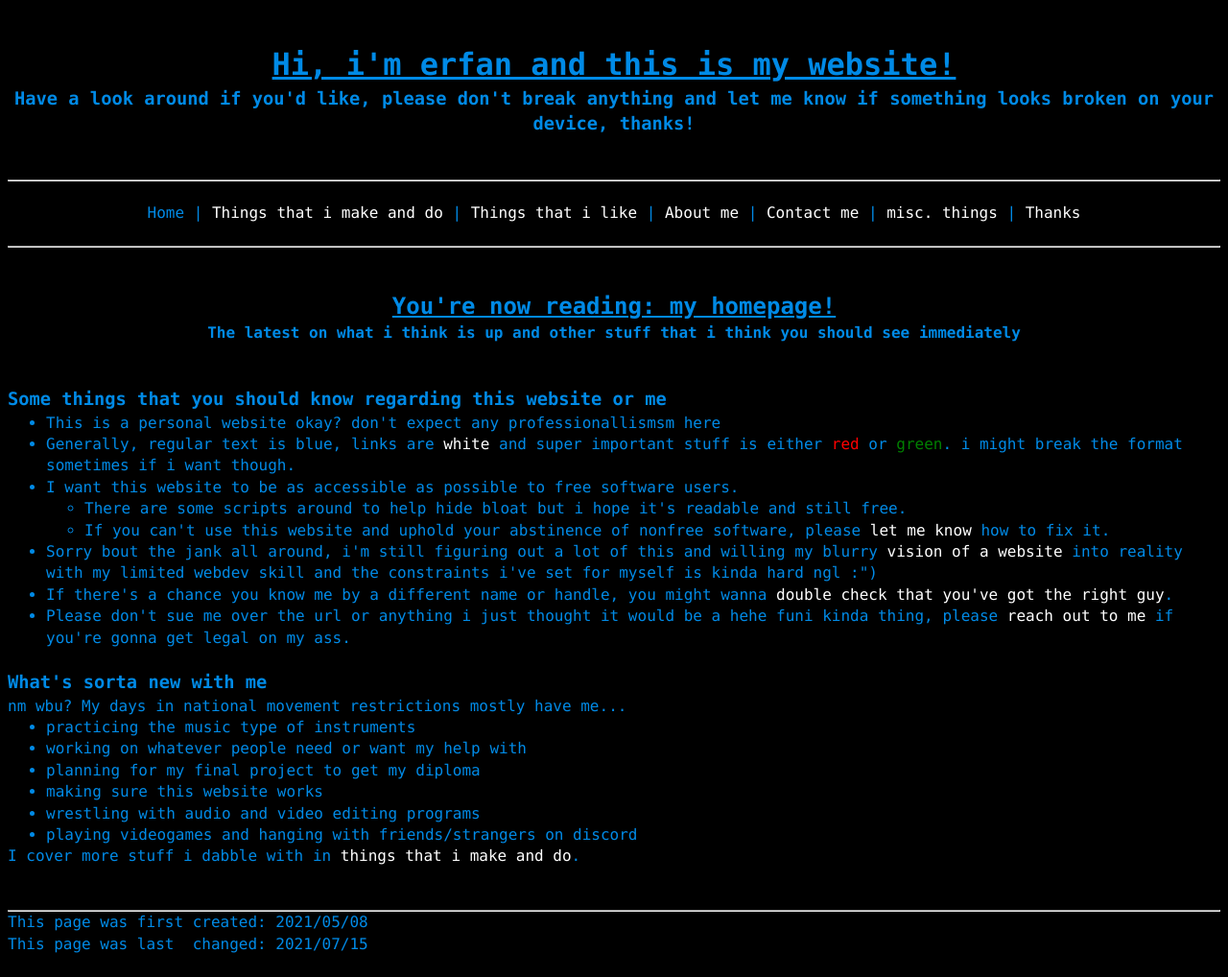
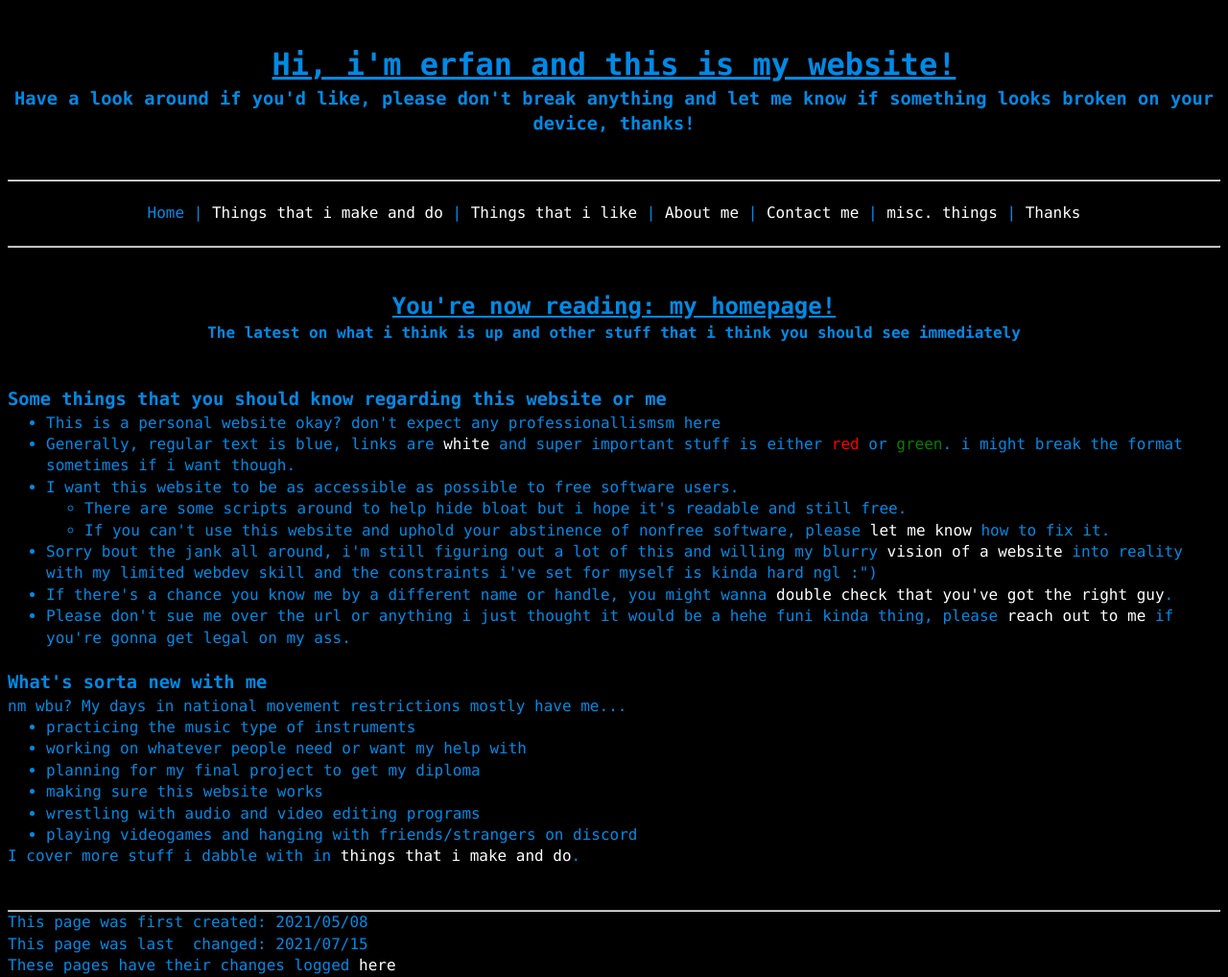
Before and after one commit to a-erfan-aa/a-erfan-aa.github.io, a Jekyll site: the page built from index.html, in a window 1280 px wide. Shown: the whole page at 96% size. Built offline with Jekyll 4.4.1, drawn with Linux system fonts in a browser that asks for light colours; before the commit the page ends 995 px from its top, so only the background shows below that.

Commit message:
add link to commit history
added in footer in _layouts/default.html

```diff
--- a/_layouts/default.html
+++ b/_layouts/default.html
@@ -47,7 +47,8 @@
 <!-- footer -->
 <div>
 	<p>This page was first created: {{ page.firstCreated }}<br>
-	This page was last &nbsp;changed: {{ page.lastChanged }}</p>
+	This page was last &nbsp;changed: {{ page.lastChanged }}<br>
+	These pages have their changes logged <a href="https://github.com/a-erfan-aa/a-erfan-aa.github.io/commits/main">here</a></p>
 
 </div>
 </body>
```
